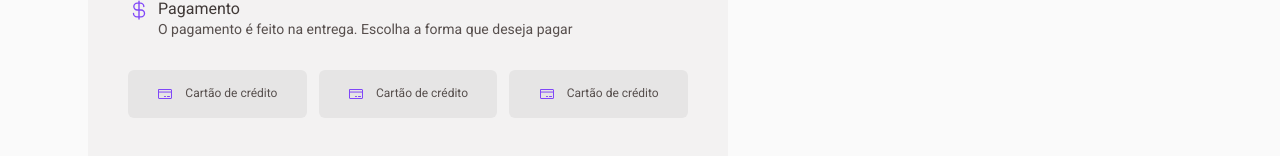
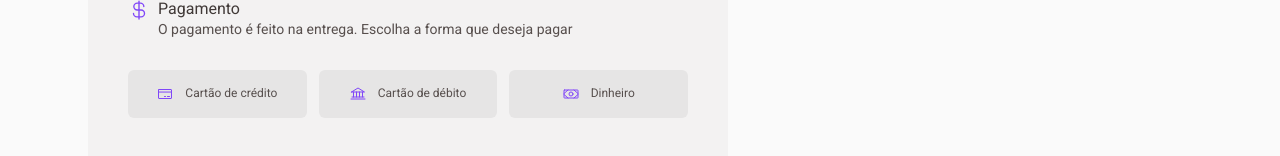
Before and after one commit to rnatu/coffee-delivery, a React (Vite) app: page /Checkout in a window 1280 px wide. Shown: the part 618-774 px from the top of the page. Built offline with nearby package versions, Linux system fonts and the light colour scheme.

Commit message:
feat: add paymentMethodsData and using map on PaymentMethodOption

```diff
--- a/src/pages/Checkout/components/PaymentMethods/PaymentMethodInput.tsx
+++ b/src/pages/Checkout/components/PaymentMethods/PaymentMethodInput.tsx
@@ -1,15 +1,24 @@
-import { CreditCard } from 'phosphor-react';
+import { IconProps } from 'phosphor-react';
+import React from 'react';
 import { useTheme } from 'styled-components';
 import { PaymentInputContainer } from './styles';
 
-export function PaymentMethodInput() {
+interface PaymentMethodInputProps {
+  label: string;
+  icon: React.ForwardRefExoticComponent<
+    IconProps & React.RefAttributes<SVGSVGElement>
+  >;
+}
+
+export function PaymentMethodInput({ label, icon }: PaymentMethodInputProps) {
   const { colors } = useTheme();
+
   return (
     <PaymentInputContainer>
-      <input type="radio" name="a" id="test1" />
-      <label htmlFor="test1">
-        <CreditCard size={16} color={colors['brand-purple']} />
-        <p>Cartão de crédito</p>
+      <input type="radio" name="paymentMethod" id={label} />
+      <label htmlFor={label}>
+        {React.createElement(icon, { size: 16, color: colors['brand-purple'] })}
+        <p>{label}</p>
       </label>
     </PaymentInputContainer>
   );
--- a/src/pages/Checkout/components/PaymentMethods/index.tsx
+++ b/src/pages/Checkout/components/PaymentMethods/index.tsx
@@ -1,8 +1,23 @@
-import { CurrencyDollar } from 'phosphor-react';
+import { Bank, CreditCard, CurrencyDollar, Money } from 'phosphor-react';
 import { useTheme } from 'styled-components';
 import { SectionTitle } from '../SectionTitle';
 import { PaymentMethodInput } from './PaymentMethodInput';
 import { PaymentMethodOptions, PaymentMethodsContainer } from './styles';
+
+export const paymentMethodsData = {
+  credit: {
+    label: 'Cartão de crédito',
+    icon: CreditCard,
+  },
+  debit: {
+    label: 'Cartão de débito',
+    icon: Bank,
+  },
+  money: {
+    label: 'Dinheiro',
+    icon: Money,
+  },
+};
 
 export function PaymentMethods() {
   const { colors } = useTheme();
@@ -16,9 +31,9 @@ export function PaymentMethods() {
       />
 
       <PaymentMethodOptions>
-        <PaymentMethodInput />
-        <PaymentMethodInput />
-        <PaymentMethodInput />
+        {Object.entries(paymentMethodsData).map(([type, { label, icon }]) => (
+          <PaymentMethodInput key={label} label={label} icon={icon} />
+        ))}
       </PaymentMethodOptions>
     </PaymentMethodsContainer>
   );
```
